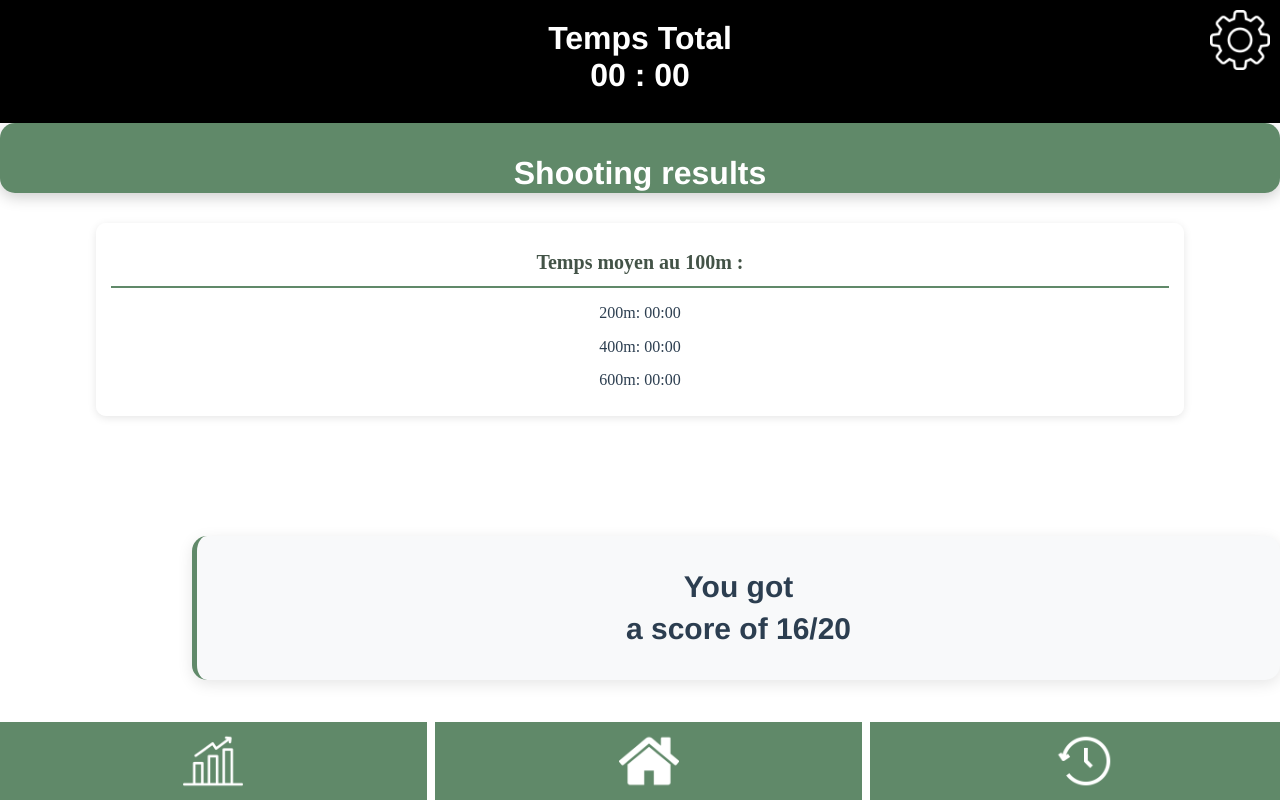
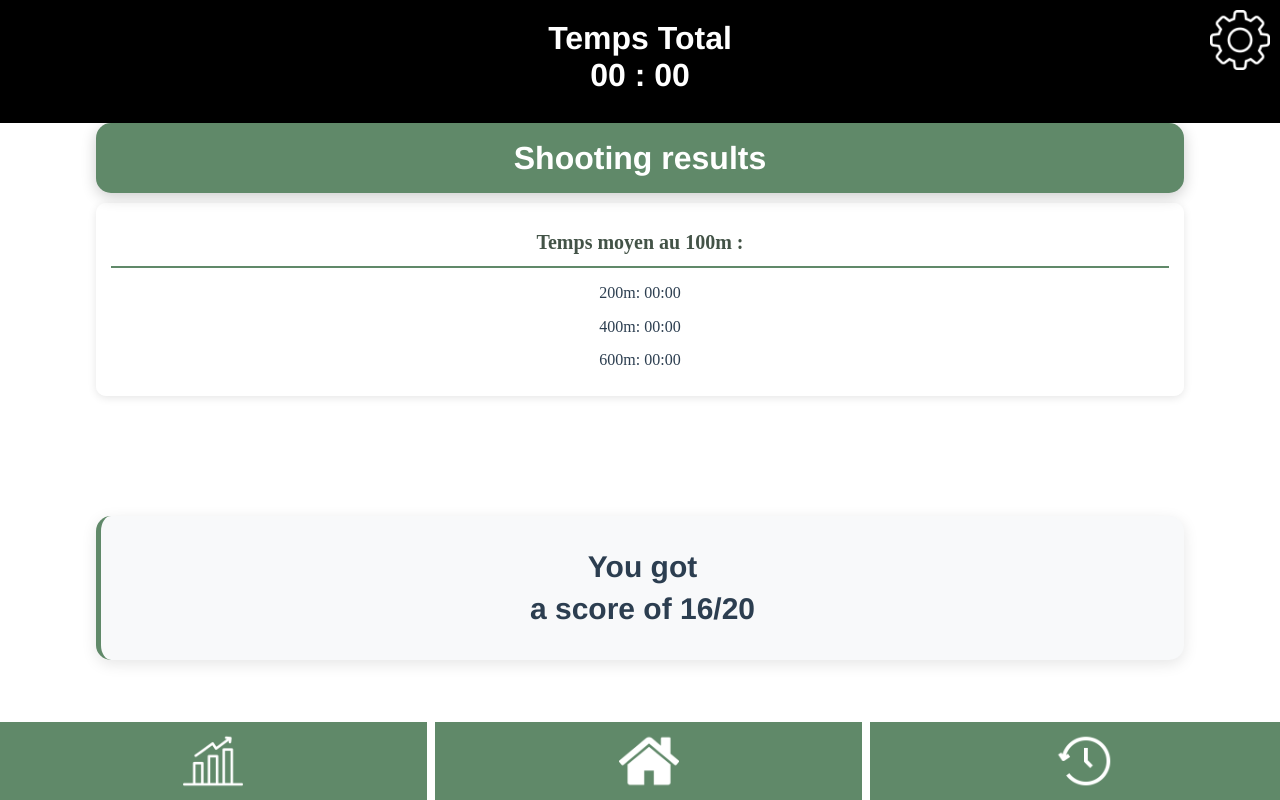
Before and after one commit to DanielHammouti/Projet-Application---Laser-RUN, a PHP site: page /src/html/mark_page.html in a window 1280 px wide. Run offline with PHP 8.4, Linux system fonts and the light colour scheme; some libraries are stand-ins or nearby versions.

Commit message:
fix: override anciens styles pour centrage correct

```diff
--- a/src/css/style_mark.css
+++ b/src/css/style_mark.css
@@ -168,3 +168,23 @@
     font-size: 16px;
   }
 }
+
+/* Overrides pour corriger les anciens styles */
+.home-page .rectangle-vert {
+  width: 85% !important;
+  left: auto !important;
+  transform: none !important;
+  margin: 0 auto !important;
+}
+
+.resultat-tir {
+  position: static !important;
+  top: auto !important;
+  left: auto !important;
+  transform: none !important;
+}
+
+.resultat-note {
+  left: auto !important;
+  transform: none !important;
+}
```
